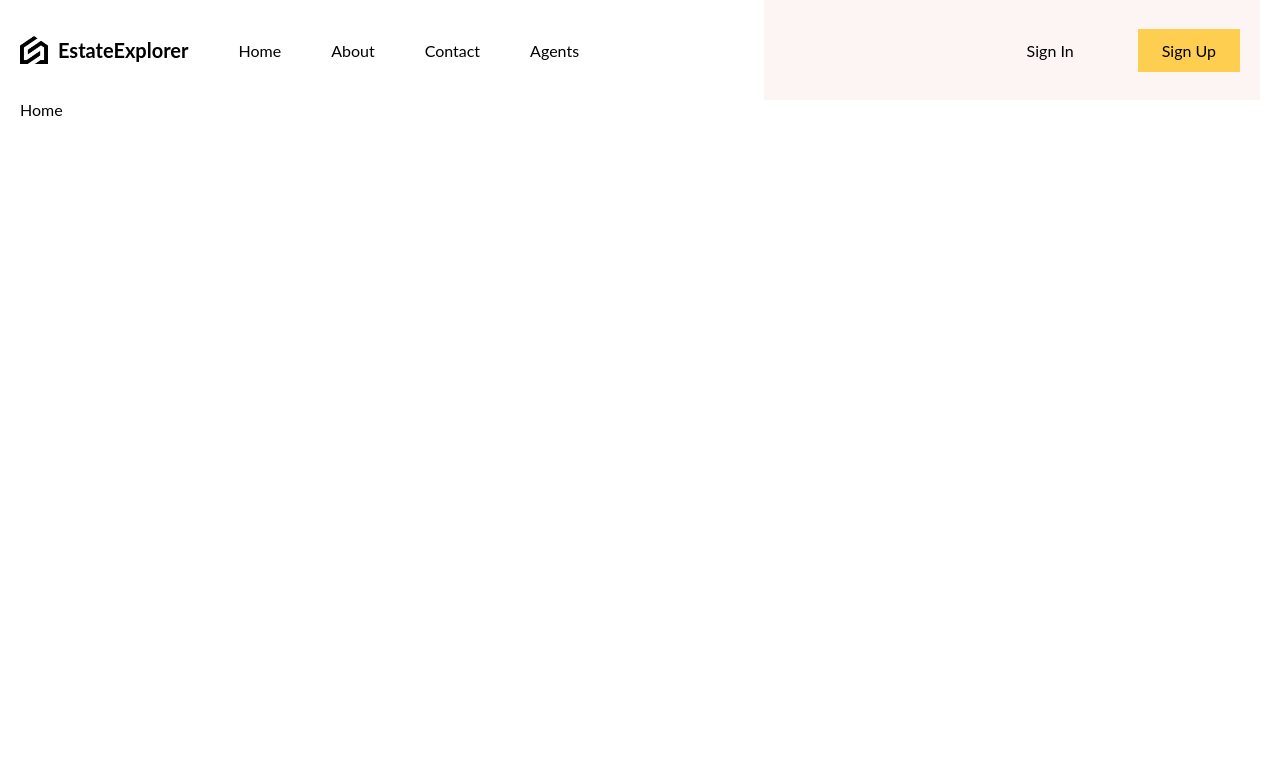
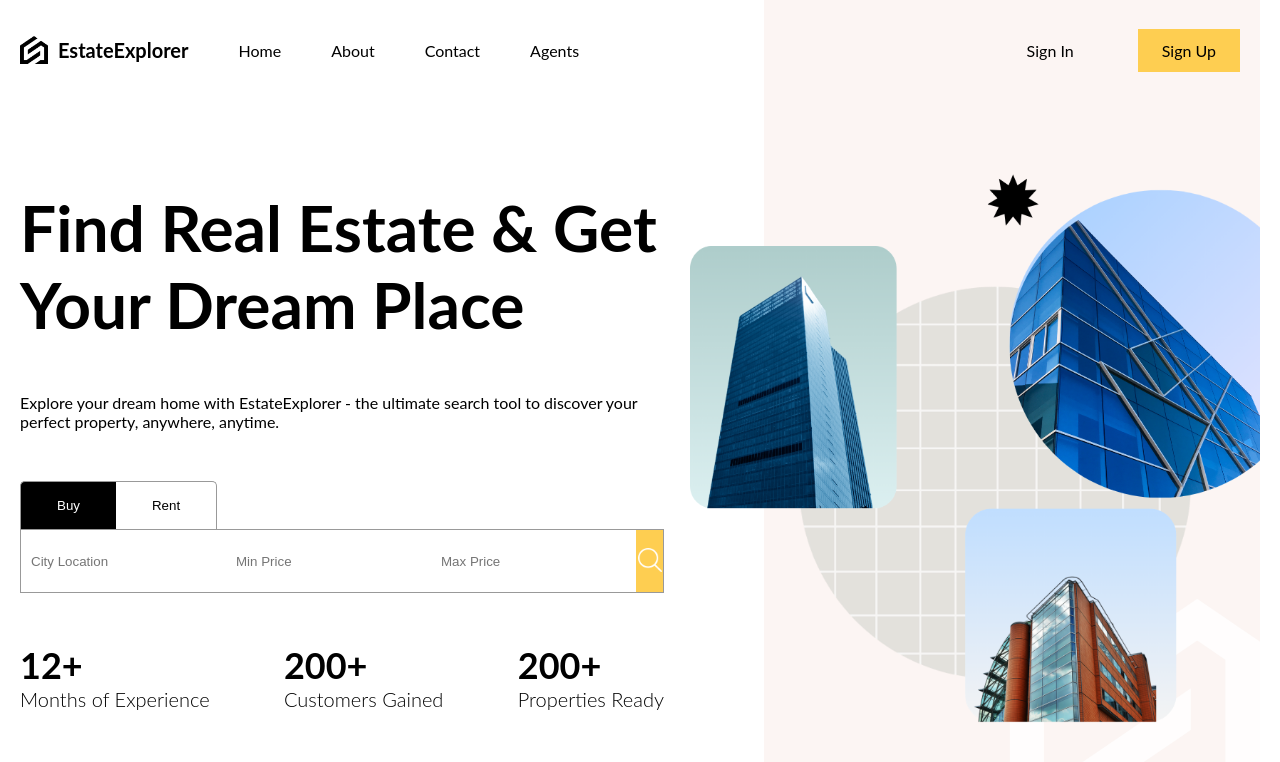
Before and after one commit to diptanshu14/estate-explorer, a React (Vite) app in the folder client/: page / in a window 1280 px wide. Shown: the top 762 px of the page. Built offline with nearby package versions, Linux system fonts and the light colour scheme.

Commit message:
home page ui

```diff
--- a/client/src/components/navbar/Navbar.tsx
+++ b/client/src/components/navbar/Navbar.tsx
@@ -3,7 +3,7 @@ import "./navbar.scss"
 import { Link } from "react-router-dom"
 
 const Navbar = () => {
-  const [open, setOpen] = useState(false)
+  const [open, setOpen] = useState<boolean>(false)
   const user =false
 
   return (
--- /dev/null
+++ b/client/src/components/searchbar/SearchBar.tsx
@@ -0,0 +1,66 @@
+import { useState } from "react"
+import "./searchBar.scss"
+
+const types: string[] = ["buy", "rent"]
+
+type QueryState = {
+  type: string
+  location: string
+  minPrice: number
+  maxPrice: number
+}
+
+const SearchBar = () => {
+  const [query, setQuery] = useState<QueryState>({
+    type: "buy",
+    location: "",
+    minPrice: 0,
+    maxPrice: 0,
+  })
+
+  const switchType = (val: string) => {
+    setQuery((prev) => ({ ...prev, type: val }))
+  }
+
+  return (
+    <div className="searchBar">
+      <div className="type">
+        {types.map((type) => (
+          <button
+            key={type}
+            onClick={() => switchType(type)}
+            className={query.type === type ? "active" : ""}
+          >
+            {type}
+          </button>
+        ))}
+      </div>
+      <form>
+        <input
+          type="text"
+          name="location"
+          placeholder="City Location"
+        />
+        <input
+          type="number"
+          name="minPrice"
+          min={0}
+          max={10000000}
+          placeholder="Min Price"
+        />
+        <input
+          type="number"
+          name="maxPrice"
+          min={0}
+          max={10000000}
+          placeholder="Max Price"
+        />
+        <button type="submit">
+          <img src="/search.png" alt="Search" />
+        </button>
+      </form>
+    </div>
+  )
+}
+
+export default SearchBar
--- /dev/null
+++ b/client/src/components/searchbar/searchbar.scss
@@ -0,0 +1,91 @@
+@import "../../responsive.scss";
+
+.searchBar {
+  .type {
+
+
+    button {
+      padding: 16px 36px;
+      border: 1px solid #999;
+      border-bottom: none;
+      cursor: pointer;
+      background-color: white;
+      text-transform: capitalize;
+
+      &.active {
+        background-color: black;
+        color: white;
+      }
+
+      &:first-child {
+        border-top-left-radius: 5px;
+        border-right: none;
+      }
+      &:last-child {
+        border-top-right-radius: 5px;
+        border-left: none;
+      }
+    }
+  }
+
+  form {
+    border: 1px solid #999;
+    display: flex;
+    justify-content: space-between;
+    height: 64px;
+    gap: 5px;
+
+    @include sm {
+      flex-direction: column;
+      border: none;
+    }
+
+    input {
+      border: none;
+      padding: 0px 10px;
+      width: 200px;
+
+      @include lg {
+        padding: 0px 5px;
+
+        &:nth-child(2),
+        &:nth-child(3) {
+          width: 140px;
+        }
+      }
+      @include md {
+        width: 200px;
+        &:nth-child(2),
+        &:nth-child(3) {
+          width: 200px;
+        }
+      }
+
+      @include sm{
+        width: auto;
+        &:nth-child(2),
+        &:nth-child(3) {
+          width: auto;
+        }
+        padding: 20px;
+        border: 1px solid #999;
+      }
+    }
+
+    button {
+      border: none;
+      cursor: pointer;
+      background-color: #fece51;
+      flex: 1;
+
+      @include sm{
+        padding: 10px;
+      }
+
+      img {
+        width: 24px;
+        height: 24px;
+      }
+    }
+  }
+}
--- a/client/src/pages/home/Home.tsx
+++ b/client/src/pages/home/Home.tsx
@@ -1,6 +1,37 @@
+import "./home.scss"
+import SearchBar from "../../components/searchbar/SearchBar"
+
 const Home = () => {
   return (
-    <div>Home</div>
+    <div className="home">
+      <div className="text">
+        <div className="wrapper">
+          <h1 className="title">Find Real Estate & Get Your Dream Place</h1>
+          <p>
+            Explore your dream home with EstateExplorer - the ultimate search
+            tool to discover your perfect property, anywhere, anytime.
+          </p>
+          <SearchBar />
+          <div className="boxes">
+            <div className="box">
+              <h1>12+</h1>
+              <h2>Months of Experience</h2>
+            </div>
+            <div className="box">
+              <h1>200+</h1>
+              <h2>Customers Gained</h2>
+            </div>
+            <div className="box">
+              <h1>200+</h1>
+              <h2>Properties Ready</h2>
+            </div>
+          </div>
+        </div>
+      </div>
+      <div className="image">
+        <img src="/bg.png" alt="" />
+      </div>
+    </div>
   )
 }
 
--- /dev/null
+++ b/client/src/pages/home/home.scss
@@ -0,0 +1,83 @@
+@import "../../responsive.scss";
+
+.home {
+    display: flex;
+    height: 100%;
+
+    .text {
+        flex: 3;
+
+        .wrapper {
+            padding-right: 100px;
+            display: flex;
+            flex-direction: column;
+            justify-content: center;
+            gap: 50px;
+            height: 100%;
+
+            @include lg {
+                padding-right: 50px;
+            }
+
+            @include md {
+                padding: 0;
+            }
+
+            @include sm {
+                justify-content: flex-start;
+            }
+
+            .title {
+                font-size: 64px;
+
+                @include lg {
+                    font-size: 48px;
+                }
+            }
+
+            .boxes {
+                display: flex;
+                justify-content: space-between;
+
+                @include sm {
+                    display: none;
+                }
+
+                h1 {
+                    font-size: 36px;
+
+                    @include lg {
+                        font-size: 32px;
+                    }
+                }
+
+                h2 {
+                    font-size: 20px;
+                    font-weight: 300;
+                }
+            }
+        }
+    }
+
+    .image {
+        flex: 2;
+        background-color: #fcf5f3;
+        position: relative;
+        display: flex;
+        align-items: center;
+
+        @include md {
+            display: none;
+        }
+
+        img {
+            width: 115%;
+            position: absolute;
+            right: 0;
+
+            @include lg {
+                width: 105%;
+            }
+        }
+    }
+}
```
